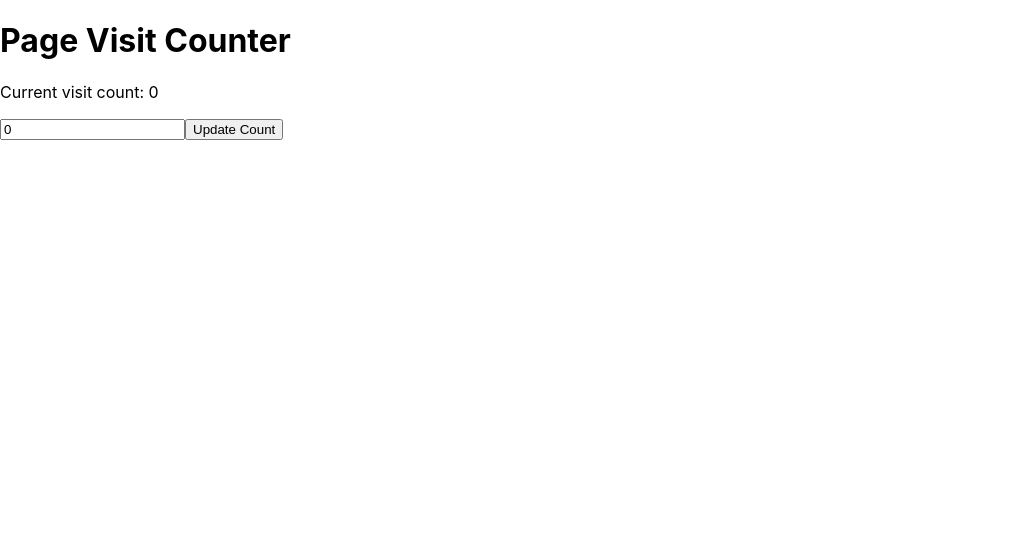
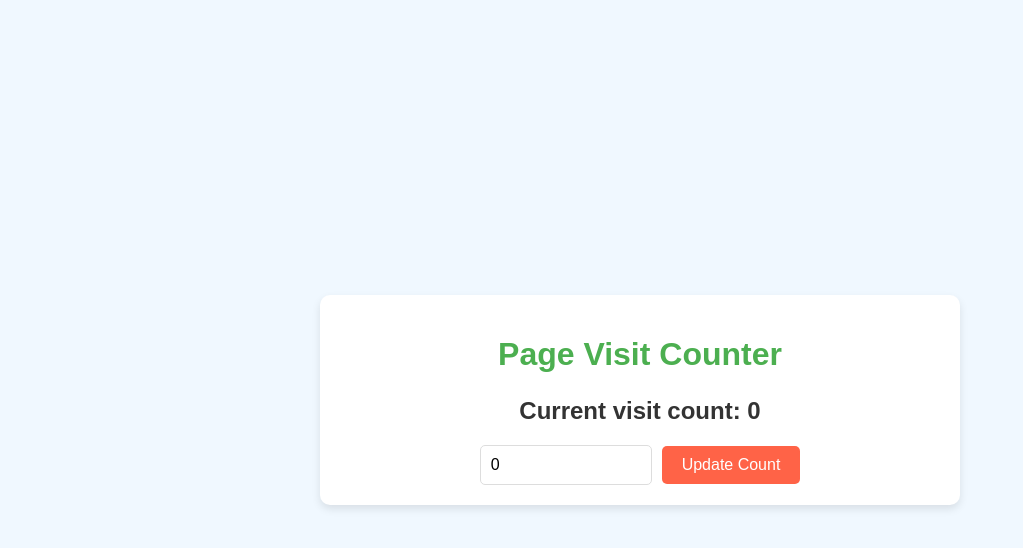
Before and after one commit to Poojaverma11/page-visit-counter, a React (Create React App) app: page / in a window 1280 px wide. Shown: the top 548 px of the page, without its empty margins (0-1023 px from the left). Built offline with nearby package versions, Linux system fonts and the light colour scheme; no server answers.

Commit message:
Updated API URLs to use live backend

```diff
--- a/src/App.css
+++ b/src/App.css
@@ -1,38 +1,74 @@
+/* App.css */
 .App {
-  text-align: center;
+  font-family: 'Arial', sans-serif;
+  display: flex;
+  justify-content: center;
+  align-items: center;
+  min-height: 100vh;
+  background-color: #f0f8ff; /* Light blue background */
+  margin: 0;
 }
 
-.App-logo {
-  height: 40vmin;
-  pointer-events: none;
+.container {
+  text-align: center;
+  background-color: #fff;
+  padding: 20px;
+  border-radius: 10px;
+  box-shadow: 0 4px 8px rgba(0, 0, 0, 0.1);
+  width: 100%;
+  max-width: 600px;
 }
 
-@media (prefers-reduced-motion: no-preference) {
-  .App-logo {
-    animation: App-logo-spin infinite 20s linear;
-  }
+.header {
+  font-size: 2rem;
+  color: #4CAF50; /* Green color for header */
+  margin-bottom: 20px;
+  font-weight: bold;
 }
 
-.App-header {
-  background-color: #282c34;
-  min-height: 100vh;
-  display: flex;
-  flex-direction: column;
-  align-items: center;
-  justify-content: center;
-  font-size: calc(10px + 2vmin);
-  color: white;
+.visit-count {
+  font-size: 1.5rem;
+  color: #333;
+  margin-bottom: 20px;
+  font-weight: bold;
 }
 
-.App-link {
-  color: #61dafb;
+.input-container {
+  display: flex;
+  justify-content: center;
+  align-items: center;
+  gap: 10px;
 }
 
-@keyframes App-logo-spin {
-  from {
-    transform: rotate(0deg);
-  }
-  to {
-    transform: rotate(360deg);
-  }
+.count-input {
+  padding: 10px;
+  font-size: 1rem;
+  border-radius: 5px;
+  border: 1px solid #ddd;
+  width: 150px;
 }
+
+.update-btn {
+  padding: 10px 20px;
+  font-size: 1rem;
+  background-color: #FF6347; /* Tomato color for button */
+  color: white;
+  border: none;
+  border-radius: 5px;
+  cursor: pointer;
+  transition: background-color 0.3s ease;
+}
+
+.update-btn:hover {
+  background-color: #FF4500; /* Darker tomato color on hover */
+}
+
+input[type="number"] {
+  -moz-appearance: textfield;
+}
+
+input[type="number"]::-webkit-outer-spin-button,
+input[type="number"]::-webkit-inner-spin-button {
+  -webkit-appearance: none;
+  margin: 0;
+}
--- a/src/App.js
+++ b/src/App.js
@@ -1,5 +1,6 @@
 import React, { useState, useEffect } from 'react';
 import axios from 'axios';
+import './App.css';  // Importing custom CSS for styling
 
 const App = () => {
     const [visitCount, setVisitCount] = useState(0);
@@ -7,50 +8,46 @@ const App = () => {
 
     // Fetch the current visit count when the component mounts
     useEffect(() => {
-        // Fetch the current visit count from the backend
         axios.get('https://my-page-counter-adfd8ffc998a.herokuapp.com/api/visit')
             .then(response => {
                 setVisitCount(response.data);
             })
             .catch(error => console.error('Error fetching visit count:', error));
 
-        // Increment the visit count on page load
+        // Increment the visit count when the page loads
         axios.post('https://my-page-counter-adfd8ffc998a.herokuapp.com/api/increment')
             .catch(error => console.error('Error incrementing visit count:', error));
     }, []);
 
     // Update the page visit count in the backend
     const handleChangeCount = () => {
-        const updatedCount = Number(newCount); // Ensure newCount is a number
-        if (!isNaN(updatedCount)) {
-            // Send the new count to the backend with the correct Content-Type header
-            axios.post('https://my-page-counter-adfd8ffc998a.herokuapp.com/api/visit', updatedCount, {
+        axios.post('https://my-page-counter-adfd8ffc998a.herokuapp.com/api/visit', newCount, {
             headers: {
-                    'Content-Type': 'application/json' // Specify that we're sending JSON data
+                'Content-Type': 'application/json'  // Specify that we're sending JSON data
             }
         })
             .then(() => {
-                    setVisitCount(updatedCount);  // Update the visit count in the frontend
+                setVisitCount(newCount);  // Update the visit count in the frontend
             })
             .catch(error => console.error('Error updating visit count:', error));
-        } else {
-            console.error('Invalid count value');
-        }
     };
 
     return (
         <div className="App">
-            <h1>Page Visit Counter</h1>
-            <p>Current visit count: {visitCount}</p>
+            <div className="container">
+                <h1 className="header">Page Visit Counter</h1>
+                <p className="visit-count">Current visit count: {visitCount}</p>
 
-            <div>
+                <div className="input-container">
                     <input
                         type="number"
+                        className="count-input"
                         value={newCount}
-                    onChange={(e) => setNewCount(e.target.value)}
+                        onChange={(e) => setNewCount(Number(e.target.value))}
                         placeholder="Enter new visit count"
                     />
-                <button onClick={handleChangeCount}>Update Count</button>
+                    <button className="update-btn" onClick={handleChangeCount}>Update Count</button>
+                </div>
             </div>
         </div>
     );
```
Lines whose indentation alone changed are shown as unchanged.
